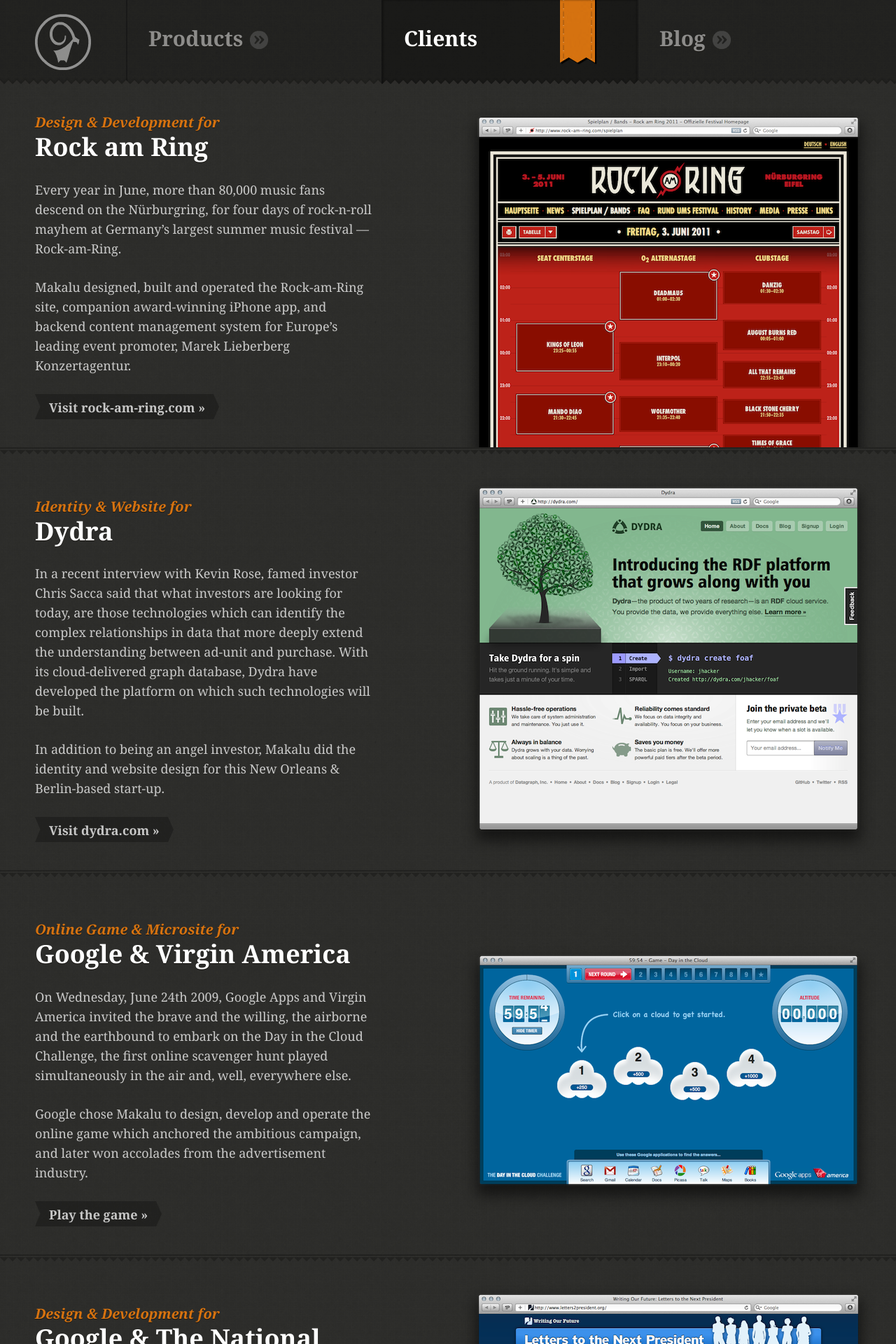
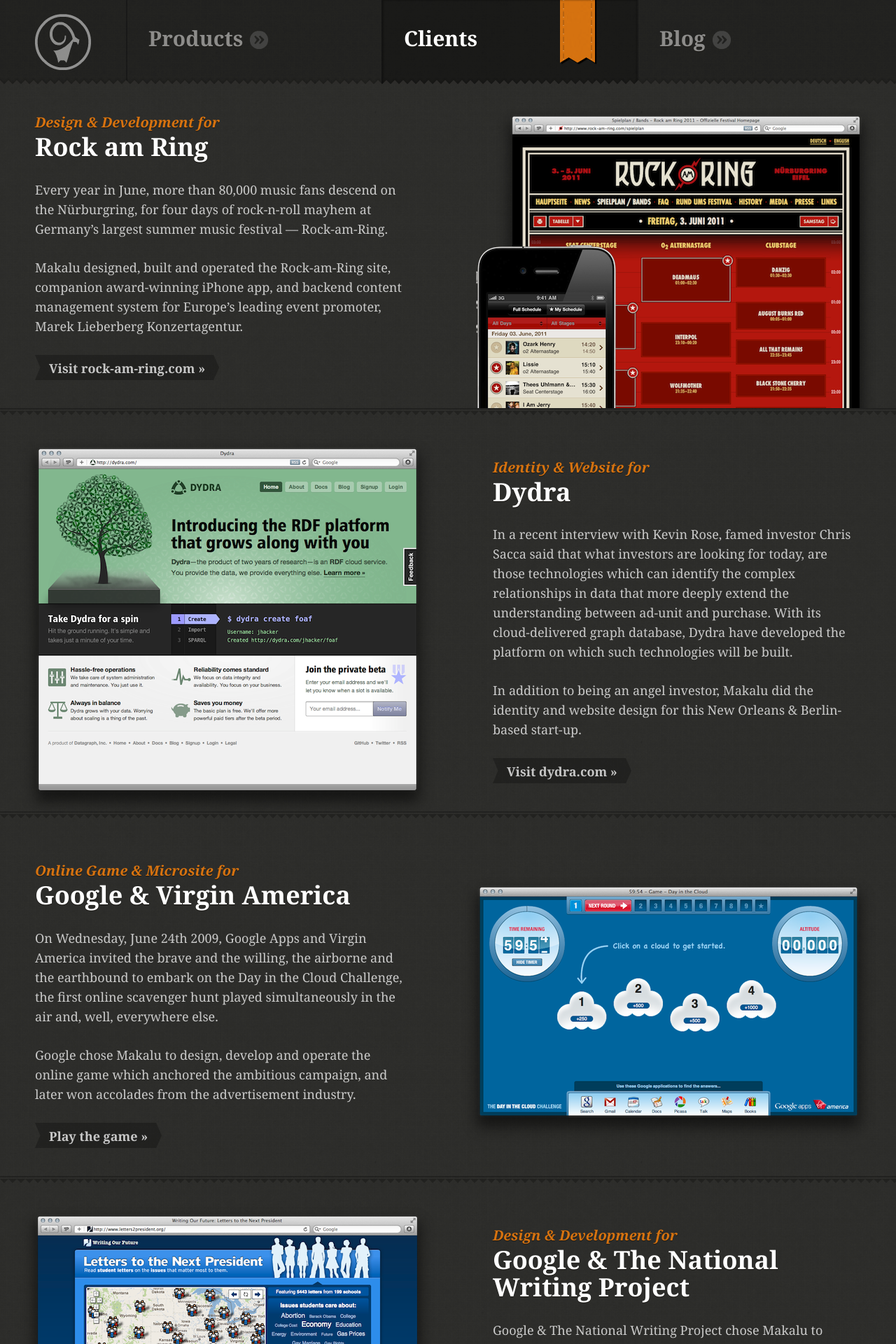
Before and after one commit to makalu/makalu.github.com, a Jekyll site: the page built from clients/index.html, in a window 1280 px wide. Shown: the top 1920 px of the page at 70% size. Built offline with Jekyll 4.4.1, drawn with Linux system fonts in a browser that asks for light colours; nearby versions of some CDN libraries.

Commit message:
Better clients page layout

```diff
--- a/assets/css/makalu.css
+++ b/assets/css/makalu.css
@@ -510,13 +510,16 @@
       border-top: 2px solid #21211F; }
     #clients .summary {
       position: relative;
-      padding: 0 58% 40px 50px; }
+      padding: 0 55% 40px 50px; }
+      #clients .even .summary {
+        padding-left: 55%;
+        padding-right: 50px; }
     #clients .hero {
       overflow: hidden;
       position: absolute;
       bottom: 0;
       right: 25px;
-      width: 55%;
+      width: 50%;
       height: 100%;
       padding-top: 70px; }
       #clients .hero img {
@@ -528,6 +531,12 @@
       #clients #day-in-the-cloud .hero img {
         top: 50%;
         margin-top: -170px; }
+    #clients .even .hero {
+      right: auto;
+      left: 25px; }
+      #clients .even .hero img {
+        right: auto;
+        left: 0; }
     #clients article.odd .gallery {
       background: url(../img/border-odd.png) no-repeat right top; }
     #clients article.even .gallery {
--- a/clients/index.html
+++ b/clients/index.html
@@ -5,7 +5,7 @@
 ---
 
 {% for post in site.categories.clients %}
-  <article id="{{ post.name }}" class="{% cycle 'odd', 'odd' %}">
+  <article id="{{ post.name }}" class="{% cycle 'odd', 'even' %}">
     <a name="{{ post.name }}"></a>
     <div class="summary">
       <header>
```
Also changed, not shown: uploads/clients/rock-am-ring/first_thumb.png (deleted), uploads/clients/rock-am-ring/hero.png.
